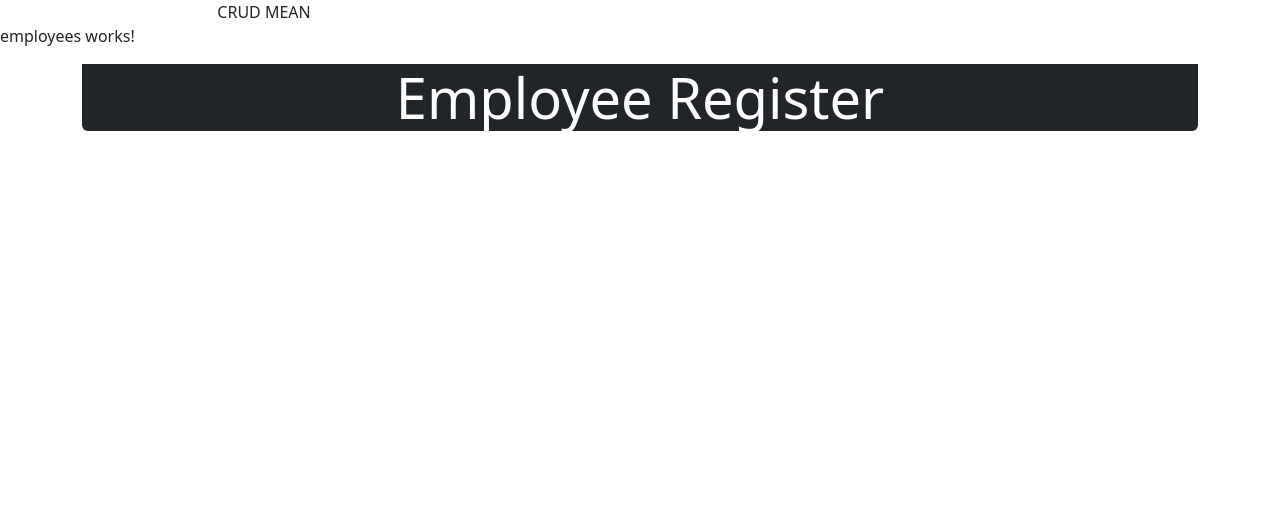
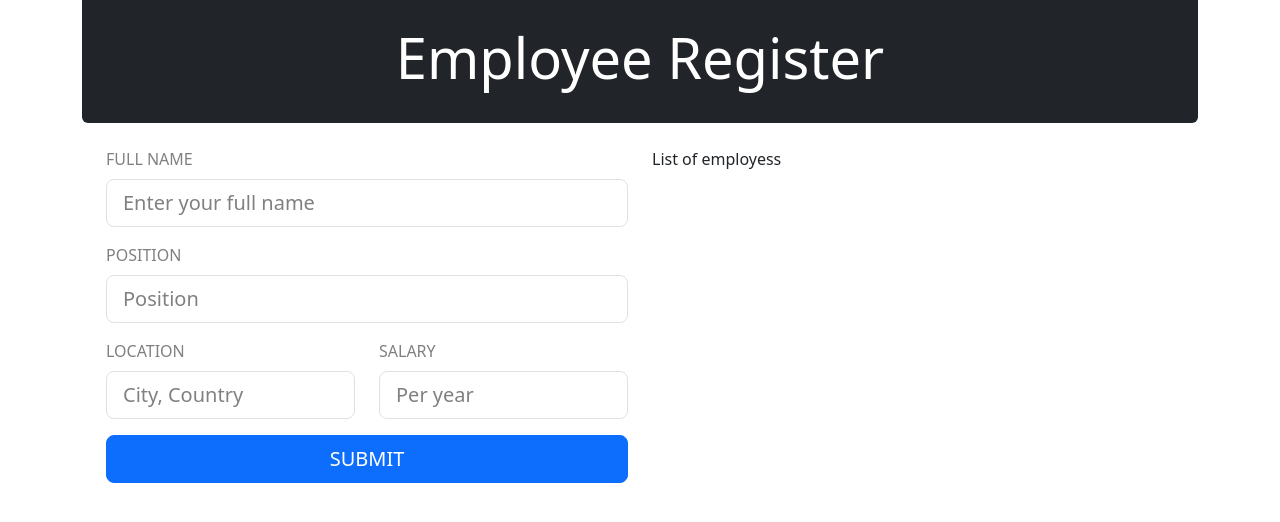
Before and after one commit to Haque-Misbahul/CRUD-MEAN, an Angular app in the folder client/: page / in a window 1280 px wide. Shown: the top 522 px of the page. Built offline with nearby package versions, Linux system fonts and the light colour scheme.

Commit message:
Form created

```diff
--- a/client/src/app/app.component.html
+++ b/client/src/app/app.component.html
@@ -1,8 +1,2 @@
-<div class="conatiner">
-  <div class="row justify-content-center">
-    <div class="col-md-8">
-      CRUD MEAN
-    </div>
-  </div>
-</div>
+
 <app-employees></app-employees>
--- a/client/src/app/app.module.ts
+++ b/client/src/app/app.module.ts
@@ -3,6 +3,7 @@ import { BrowserModule } from '@angular/platform-browser';
 import { AppComponent } from './app.component';
 import { EmployeesComponent } from './employees/employees.component';
 import { EmployeeFormComponent } from './employees/employee-form/employee-form.component';
+import { ReactiveFormsModule } from '@angular/forms';
 
 @NgModule({
   declarations: [
@@ -11,7 +12,8 @@ import { EmployeeFormComponent } from './employees/employee-form/employee-form.c
     EmployeeFormComponent  // Declare your root component here
   ],
   imports: [
-    BrowserModule// Import routes (if you have routes)
+    BrowserModule,
+    ReactiveFormsModule
   ],
   providers: [],
   bootstrap: [AppComponent]  // Bootstrap the main component
--- a/client/src/app/employees/employee-form/employee-form.component.html
+++ b/client/src/app/employees/employee-form/employee-form.component.html
@@ -1 +1,25 @@
-<p>employee-form works!</p>
+<form class="row" [formGroup]="service.employeeForm"
+    (submit)="onSubmit()">
+    <div class="col-12 mb-3">
+        <label class="form-label">Full Name</label>
+        <input class="form-control form-control-lg" placeholder="Enter your full name"
+        formControlName="fullName">
+    </div>
+    <div class="col-12 mb-3">
+        <label class="form-label">Position</label>
+        <input class="form-control form-control-lg" placeholder="Position"
+        formControlName="position">
+    </div>
+    <div class="col-6 mb-3">
+        <label class="form-label">Location</label>
+        <input class="form-control form-control-lg" placeholder="City, Country"
+        formControlName="location">
+    </div>
+    <div class="col-6 mb-3">
+        <label class="form-label">Salary</label>
+        <input class="form-control form-control-lg" placeholder="Per year" formControlName="salary" type="number">
+    </div>
+    <div class="col-12 d-grid">
+        <button class="btn btn-lg btn-primary" type="submit">Submit</button>
+    </div>
+</form>
--- a/client/src/app/employees/employee-form/employee-form.component.ts
+++ b/client/src/app/employees/employee-form/employee-form.component.ts
@@ -1,4 +1,5 @@
 import { Component } from '@angular/core';
+import { EmployeeService } from '../../shared/employee.service';
 
 @Component({
   selector: 'app-employee-form',
@@ -7,4 +8,11 @@ import { Component } from '@angular/core';
 })
 export class EmployeeFormComponent {
 
+  constructor(public service: EmployeeService) {}
+
+  onSubmit(){
+    console.log('Button works');
+    console.log(this.service.employeeForm.value);
+  }
+
 }
--- a/client/src/app/employees/employees.component.html
+++ b/client/src/app/employees/employees.component.html
@@ -1,19 +1,19 @@
-<p>employees works!</p>
 
 <div class="container">
-    <div class="text-bg-dark text-center rounded-bottom">
+    <div class="text-bg-dark text-center rounded-bottom py-4">
         <h1 class="display-4">
             Employee Register
         </h1>
     </div>
-</div>
- <div class="p-4">
-    <div class="row">
-        <div class="col-md-6">
 
-        </div>
-        <div class="col-md-6">
-
+    <div class="p-4">
+        <div class="row">
+            <div class="col-md-6">
+                <app-employee-form></app-employee-form>
+            </div>
+            <div class="col-md-6">
+                List of employess
+            </div>
         </div>
     </div>
- </div>
+</div>
--- a/client/src/app/shared/employee.model.ts
+++ b/client/src/app/shared/employee.model.ts
@@ -1,2 +1,7 @@
 export class Employee {
+    _id: string = '';
+    fullName: string = '';
+    position: string = '';
+    location: string = '';
+    salary: string = '';
 }
--- a/client/src/app/shared/employee.service.ts
+++ b/client/src/app/shared/employee.service.ts
@@ -1,9 +1,21 @@
 import { Injectable } from '@angular/core';
+import { FormBuilder, FormGroup } from '@angular/forms';
 
 @Injectable({
   providedIn: 'root'
 })
 export class EmployeeService {
 
-  constructor() { }
+  employeeForm: FormGroup;
+  constructor(private fb:FormBuilder) {
+
+this.employeeForm = this.fb.group({
+  _id: [null],
+  fullName: [''],
+  position: [''],
+  location: [''],
+  salary: ['']
+})
+
+  }
 }
--- a/client/src/styles.css
+++ b/client/src/styles.css
@@ -1 +1,21 @@
 /* You can add global styles to this file, and also import other style files */
+
+
+/* form */
+form label {
+    color: grey;
+    text-transform: uppercase;
+}
+
+form input {
+    font-weight: 500;
+}
+
+form input::placeholder {
+    color: grey !important;
+    font-weight: 300 !important;
+}
+
+form button[type=submit] {
+    text-transform: uppercase;
+}
```
